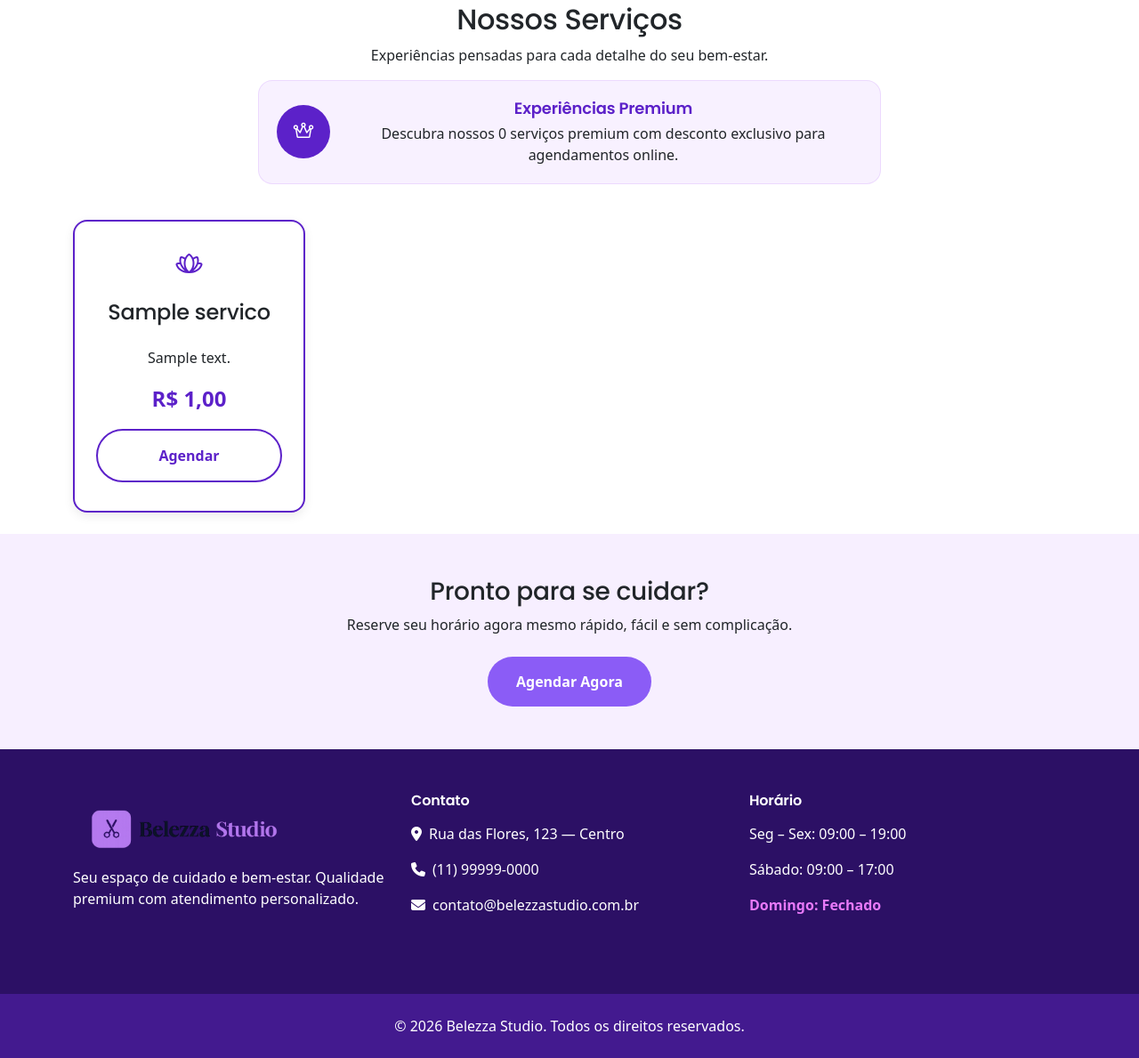
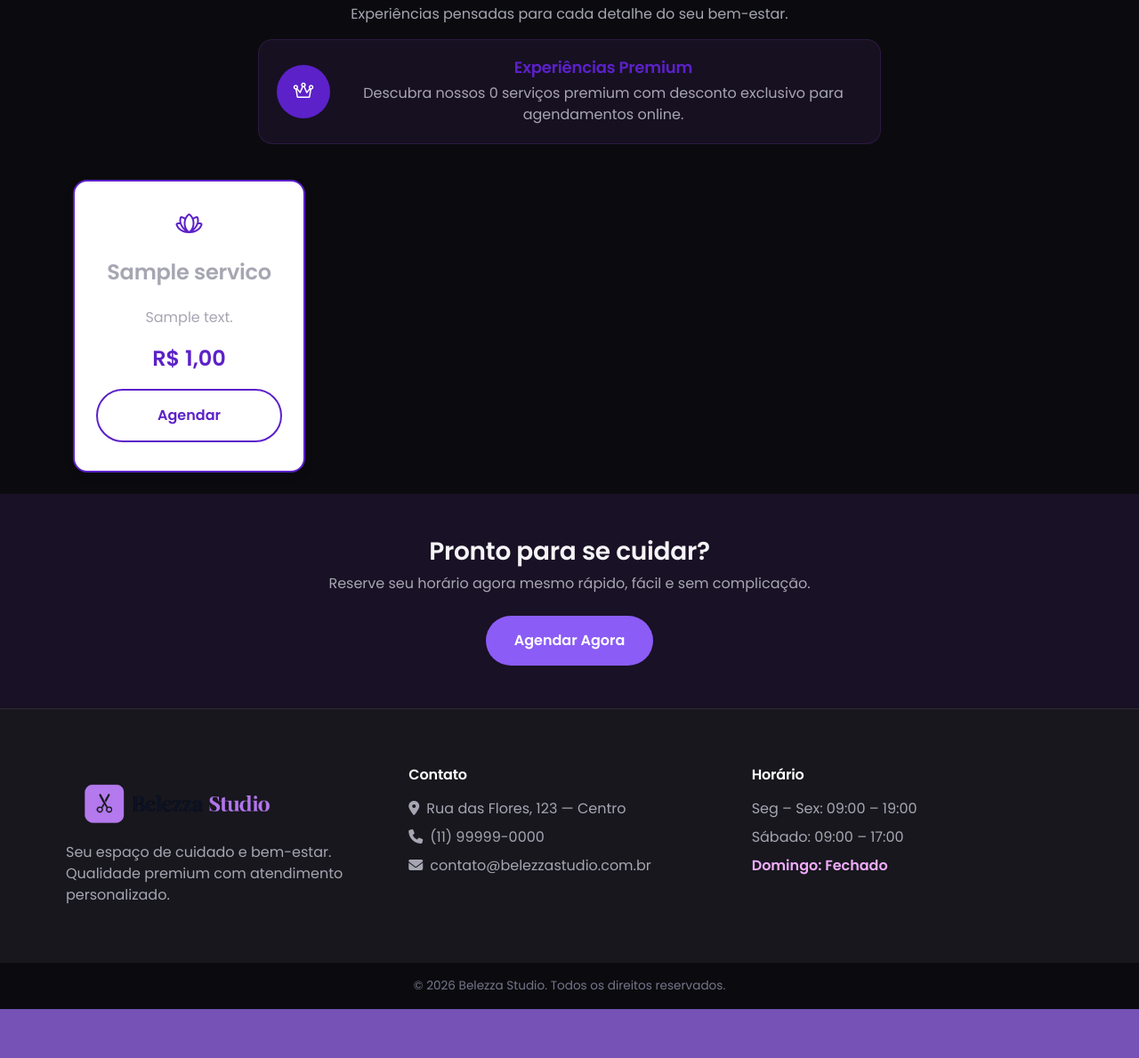
Before and after one commit to AmandaSoaresV/Belezza-Studio, a PHP site: page / in a window 1280 px wide. Shown: the part 937-2126 px from the top of the page at 89% size. After the commit the page ends 2071 px from the top, so only its background shows below. Run offline with PHP 8.4, Linux system fonts and the light colour scheme; tables that the repository leaves empty hold one stand-in row (values such as "Sample post").

Commit message:
style: atualiza estilização do header e do footer

```diff
--- a/app/views/includes/footer.php
+++ b/app/views/includes/footer.php
@@ -3,40 +3,41 @@
 <head>
   <meta charset="UTF-8">
   <meta name="viewport" content="width=device-width, initial-scale=1.0">
-   <link href="https://cdnjs.cloudflare.com/ajax/libs/bootstrap/5.3.0/css/bootstrap.min.css" rel="stylesheet">
+  <link href="https://cdnjs.cloudflare.com/ajax/libs/bootstrap/5.3.0/css/bootstrap.min.css" rel="stylesheet">
+  <link rel="stylesheet" href="/assets/css/global.css">
   <link rel="stylesheet" href="/assets/css/style.css">
   <title>Belezza Studio</title>
 </head>
 <body>
-<footer class="text-center text-lg-start text-white " style="background-color: var(--primary-900, #3f2d52);">
-  <section class="py-5">
-    <div class="container text-center text-md-start">
-      <div class="row">
-        <div class="col-md-4 col-lg-4 col-xl-4 mx-auto mb-4">
-         <img class="logo-site" src="/assets/img/logo-site.png" alt="Belezza Studio">
-          <p>
+<footer class="text-white" style="background-color: var(--bg-surface); border-top: 1px solid var(--borda-sutil);">
+  <section class="secao">
+    <div class="container-marca">
+      <div class="row gy-4">
+        <div class="col-md-4">
+          <img class="logo-site" src="/assets/img/logo-site.png" alt="Belezza Studio">
+          <p class="mb-0" style="color: var(--texto-secundario); max-width: 320px;">
             Seu espaço de cuidado e bem-estar. Qualidade premium com atendimento personalizado.
           </p>
         </div>
 
-        <div class="col-md-4 col-lg-4 col-xl-4 mx-auto mb-4">
-          <h6 class="fw-bold mb-3">Contato</h6>
-          <p><i class="fas fa-map-marker-alt me-2"></i>Rua das Flores, 123 — Centro</p>
-          <p><i class="fas fa-phone me-2"></i>(11) 99999-0000</p>
-          <p><i class="fas fa-envelope me-2"></i>contato@belezzastudio.com.br</p>
+        <div class="col-md-4">
+          <h6 class="fw-bold mb-3 text-white">Contato</h6>
+          <p class="mb-2" style="color: var(--texto-secundario);"><i class="fas fa-map-marker-alt me-2"></i>Rua das Flores, 123 — Centro</p>
+          <p class="mb-2" style="color: var(--texto-secundario);"><i class="fas fa-phone me-2"></i>(11) 99999-0000</p>
+          <p class="mb-0" style="color: var(--texto-secundario);"><i class="fas fa-envelope me-2"></i>contato@belezzastudio.com.br</p>
         </div>
 
-        <div class="col-md-4 col-lg-4 col-xl-4 mx-auto mb-4">
-          <h6 class="fw-bold mb-3">Horário</h6>
-          <p>Seg – Sex: 09:00 – 19:00</p>
-          <p>Sábado: 09:00 – 17:00</p>
-          <p class="fw-bold " style="color: var( --pink-500,#c78ab8);">Domingo: Fechado</p>
+        <div class="col-md-4">
+          <h6 class="fw-bold mb-3 text-white">Horário</h6>
+          <p class="mb-2" style="color: var(--texto-secundario);">Seg – Sex: 09:00 – 19:00</p>
+          <p class="mb-2" style="color: var(--texto-secundario);">Sábado: 09:00 – 17:00</p>
+          <p class="fw-bold mb-0" style="color: var(--pink-300);">Domingo: Fechado</p>
         </div>
       </div>
     </div>
   </section>
 
-  <div class="text-center p-4 direitos-reservados text-white" style="background-color: var(--primary-800, #59416f);">
+  <div class="text-center py-3" style="background-color: var(--bg-base); color: var(--texto-terciario); font-size: 0.85rem;">
     © 2026 Belezza Studio. Todos os direitos reservados.
   </div>
 </footer>
--- a/app/views/includes/header.php
+++ b/app/views/includes/header.php
@@ -12,58 +12,65 @@
   <link rel="preconnect" href="https://fonts.gstatic.com" crossorigin>
   <link href="https://fonts.googleapis.com/css2?family=Poppins:wght@300;400;500;600&display=swap" rel="stylesheet">
   <style>
-    .nav-link{ transition: background-color .15s ease, color .15s ease; }
-    .nav-link:hover{ background-color: rgba(255,255,255,0.08); color: var(--pink-500, #c78ab8) !important; border-radius:6px; }
-    .btn-agendar{ transition: background-color .15s ease, transform .08s ease; }
-    .btn-agendar:hover{ background-color: rgba(255,255,255,0.12); transform: translateY(-1px); }
+    .topo-site {
+      background-color: rgba(11, 11, 15, 0.85);
+      backdrop-filter: blur(10px);
+      border-bottom: 1px solid var(--borda-sutil);
+      padding: 14px 0;
+      position: sticky;
+      top: 0;
+      z-index: 40;
+    }
+    .topo-site .logo-site { width: 150px; height: auto; padding: 0; }
+    .topo-site .nav-link {
+      color: var(--texto-secundario) !important;
+      font-weight: 500;
+      font-size: 0.92rem;
+      padding: 10px 16px !important;
+      border-radius: var(--radius-pill);
+      transition: background-color .15s ease, color .15s ease;
+    }
+    .topo-site .nav-link:hover {
+      background-color: var(--bg-surface-2);
+      color: var(--texto-primario) !important;
+    }
+    .topo-site .nav-link--cta {
+      background-color: var(--primary-600);
+      color: var(--white) !important;
+      font-weight: 600;
+      margin-left: 8px;
+    }
+    .topo-site .nav-link--cta:hover {
+      background-color: var(--primary-700);
+    }
   </style>
 </head>
 <body>
-  <header class="p-3  text-white" style="background-color: var(--primary-800,  #59416f);">
-    <div class="container">
-      <div class="d-flex flex-wrap align-items-center justify-content-center justify-content-lg-start">
+  <header class="topo-site text-white">
+    <div class="container-marca">
+      <div class="d-flex flex-wrap align-items-center justify-content-center justify-content-lg-between gap-3">
         <a href="/" class="d-inline-flex align-items-center text-decoration-none">
           <img class="logo-site" src="/assets/img/logo-site.png" alt="Logo do Site">
         </a>
 
-      <ul
-         class="nav col-12 col-lg-auto ms-auto mb-2 justify-content-center mb-md-0"
-      >
+        <ul class="nav col-12 col-lg-auto justify-content-center align-items-center mb-0 gap-1">
           <li>
-  <a href="/" class="nav-link px-3 text-white">
-    Home
-  </a>
-</li>
-
-<li>
-  <a href="/#servicos" class="nav-link px-3 text-white">
-    Serviços
-  </a>
-</li>
-
-<li>
-  <a href="/seushorarios" class="nav-link px-3 text-white">
-    Meus Horários
-  </a>
-</li>
-
-<li>
-  <a
-    href="/agendamento"
-    class="nav-link btn-agendar text-white px-4"
-  >
-    Agendar
-  </a>
+            <a href="/" class="nav-link">Início</a>
           </li>
           <li>
-  <a href="/dashboard" class="nav-link px-3 text-white">
-    Dashboard
-  </a>
+            <a href="/#servicos" class="nav-link">Serviços</a>
           </li>
           <li>
-  <a href="/relatorio" class="nav-link px-3 text-white">
-    Relatório
-  </a>
+            <a href="/seushorarios" class="nav-link">Meus Horários</a>
+          </li>
+          <li>
+            <a href="/dashboard" class="nav-link">Dashboard</a>
+          </li>
+          <li>
+            <a href="/relatorio" class="nav-link">Relatório</a>
+          </li>
+          <li>
+            <a href="/agendamento" class="nav-link nav-link--cta">Agendar</a>
           </li>
         </ul>
       </div>
```
Lines whose indentation alone changed are shown as unchanged.
